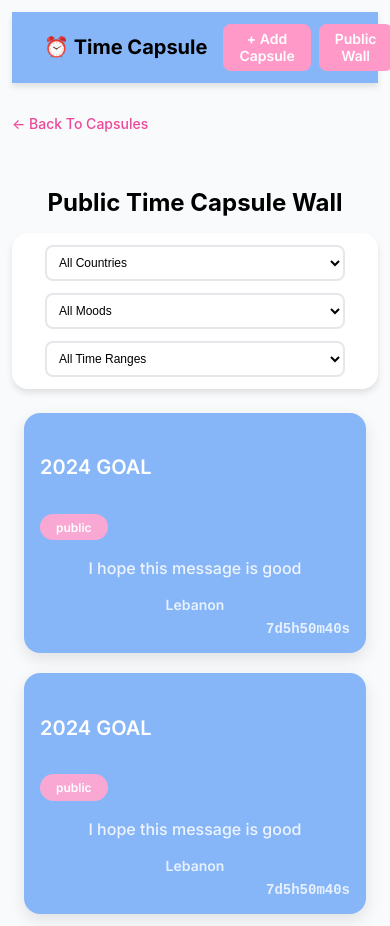
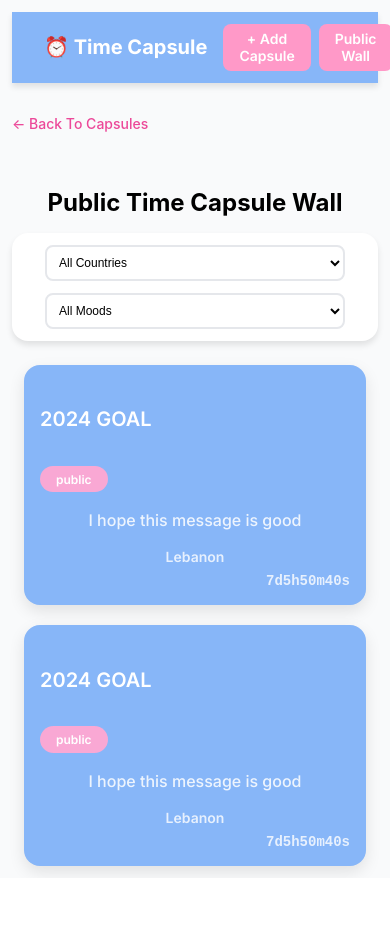
Before and after one commit to HadiHD17/Time-Capsule-Client, a React (Create React App) app: page /Public in a window 390 px wide. Shown: the top 926 px of the page. After the commit the page ends 878 px from the top, so only its background shows below. Built offline with nearby package versions, Linux system fonts and the light colour scheme.

Commit message:
finished linking for auth

```diff
--- a/src/pages/LoginPage.jsx
+++ b/src/pages/LoginPage.jsx
@@ -1,29 +1,38 @@
-import React, {useState} from 'react'
-import "../styles/Login.css"
-import { useNavigate } from 'react-router-dom';
-
+import React, { useState } from "react";
+import "../styles/Login.css";
+import { useNavigate } from "react-router-dom";
+import axios from "axios";
 
 const LoginPage = () => {
   const [email, setemail] = useState("");
   const [password, setpassword] = useState("");
+  const [loginError, setLoginError] = useState("");
   const navigate = useNavigate();
 
-    const Login = (e) => {
+  const Login = async (e) => {
     e.preventDefault();
+    setLoginError("");
 
     const formdata = new FormData();
     formdata.append("email", email);
     formdata.append("password", password);
-
-        //for(let pair of formdata.entries()){
-          //  console.log(pair[0] + ": " + pair[1]);
-        //}
-       if(formdata){
+    try {
+      const res = await axios.post(
+        "http://127.0.0.1:8000/api/v0.1/guest/login",
+        formdata
+      );
+      if (res.data?.status == "success") {
+        localStorage.setItem("token", res.data.payload.token);
         navigate("/Dashboard");
       }
+      setLoginError("Invalid email or password.");
+    } catch (error) {
+      setLoginError("Server error. Please try again later.");
+      console.error("Login error:", error);
     }
+  };
   return (
-    <div className='LoginForm'>
+    <div className="LoginForm">
       <h1>Welcome Back!</h1>
       <form onSubmit={Login}>
         <input
@@ -32,7 +41,8 @@ const LoginPage = () => {
           className="email"
           placeholder="enter your email"
           onChange={(e) => setemail(e.target.value)}
-            required />
+          required
+        />
 
         <input
           type="password"
@@ -40,13 +50,16 @@ const LoginPage = () => {
           className="password"
           placeholder="enter your password"
           onChange={(e) => setpassword(e.target.value)}
-            required />
+          required
+        />
 
-            <button type="submit" className="loginbtn" >Login</button>
-
+        <button type="submit" className="loginbtn">
+          Login
+        </button>
+        {loginError && <p className="error-text">{loginError}</p>}
       </form>
     </div>
-  )
-}
+  );
+};
 
-export default LoginPage
+export default LoginPage;
--- a/src/pages/PublicWallPage.jsx
+++ b/src/pages/PublicWallPage.jsx
@@ -1,24 +1,23 @@
-import React, {useState} from 'react'
-import NavBar from '../components/shared/NavBar'
-import { Link } from 'react-router-dom'
-import CapsuleCard from '../components/landing/CapsuleCard'
-import "../styles/PublicWall.css"
-import CapsuleModal from '../components/landing/CapsuleModal';
+import React, { useState } from "react";
+import NavBar from "../components/shared/NavBar";
+import { Link } from "react-router-dom";
+import CapsuleCard from "../components/landing/CapsuleCard";
+import "../styles/PublicWall.css";
+import CapsuleModal from "../components/landing/CapsuleModal";
 
 const PublicWallPage = () => {
   const [selectedCapsuleId, setSelectedCapsuleId] = useState(null);
-    const [country, setCountry] = useState('');
-    const [mood, setMood] = useState('');
-    const [timerange, setTimeRange] = useState('');
-    const [capsules, setcapsules] = useState([{
+  const [country, setCountry] = useState("");
+  const [mood, setMood] = useState("");
+  const [capsules, setcapsules] = useState([
+    {
       id: 1,
       title: "2024 GOAL",
       message: "I hope this message is good",
       privacy: "public",
       country: "Lebanon",
       mood: "Happy",
-        timerange: "This Week",
-        countdown: "7d5h50m40s"
+      countdown: "7d5h50m40s",
     },
     {
       id: 2,
@@ -27,24 +26,28 @@ const PublicWallPage = () => {
       privacy: "public",
       country: "Lebanon",
       mood: "Sad",
-        timerange: "This Month",
-        countdown: "7d5h50m40s"
-      }]);
-    const selectedCapsule = capsules.find(c => c.id === selectedCapsuleId);
+      countdown: "7d5h50m40s",
+    },
+  ]);
+  const selectedCapsule = capsules.find((c) => c.id === selectedCapsuleId);
 
   return (
-    <div className='Public-Wall'>
-        <NavBar/>
+    <div className="Public-Wall">
+      <NavBar />
       <div className="wall-header">
-        <div className='back'>
+        <div className="back">
           <h4>
-                <Link to ="/Dashboard">← Back To Capsules</Link>
+            <Link to="/Dashboard">← Back To Capsules</Link>
           </h4>
         </div>
         <h1>Public Time Capsule Wall</h1>
       </div>
-        <div className='Filters'>
-            <select id="Country" className='Country-filter' name='Country' onChange={(e) => setCountry(e.target.value)}>
+      <div className="Filters">
+        <select
+          id="Country"
+          className="Country-filter"
+          name="Country"
+          onChange={(e) => setCountry(e.target.value)}>
           <option value="">All Countries</option>
           <option value="Lebanon">🇱🇧 Lebanon</option>
           <option value="USA">🇺🇸 United States</option>
@@ -55,7 +58,11 @@ const PublicWallPage = () => {
           <option value="India">🇮🇳 India</option>
         </select>
 
-            <select id="Mood" className='Mood-filter' name='Mood' onChange={(e) => setMood(e.target.value)}>
+        <select
+          id="Mood"
+          className="Mood-filter"
+          name="Mood"
+          onChange={(e) => setMood(e.target.value)}>
           <option value="">All Moods</option>
           <option value="Happy">😊 Happy</option>
           <option value="Sad">😢 Sad</option>
@@ -65,35 +72,31 @@ const PublicWallPage = () => {
           <option value="Bored">😐 Bored</option>
           <option value="Anxious">😰 Anxious</option>
         </select>
-
-            <select id="TimeRange" className='TimeRange-filter' name='TimeRange' onChange={(e) => setTimeRange(e.target.value)}>
-                <option value="">All Time Ranges</option>
-                <option value="This Week">☀️ This Week</option>
-                <option value="This Month">🌤️ This Month</option>
-                <option value="This Year">🌇 This Year</option>
-                <option value="Last Year">🌙 Last Year</option>
-            </select>
-
       </div>
-        <div className='PublicCapsules'>
+      <div className="PublicCapsules">
         {capsules
           .filter((capsule) => {
             return (
               capsule.privacy === "public" &&
               (mood === "" || capsule.mood === mood) &&
-                    (country === "" || capsule.country === country) &&
-                    (timerange === "" || capsule.timerange === timerange)
+              (country === "" || capsule.country === country)
             );
           })
           .map((capsule) => (
-                <CapsuleCard key={capsule.id} capsule={capsule} onClick={() => setSelectedCapsuleId(capsule.id)} />
+            <CapsuleCard
+              key={capsule.id}
+              capsule={capsule}
+              onClick={() => setSelectedCapsuleId(capsule.id)}
+            />
           ))}
       </div>
 
-        <CapsuleModal capsule={selectedCapsule} onClose={() => setSelectedCapsuleId(null)} />
+      <CapsuleModal
+        capsule={selectedCapsule}
+        onClose={() => setSelectedCapsuleId(null)}
+      />
+    </div>
+  );
+};
 
-    </div>
-  )
-}
-
-export default PublicWallPage
+export default PublicWallPage;
--- a/src/pages/RegisterPage.jsx
+++ b/src/pages/RegisterPage.jsx
@@ -1,16 +1,19 @@
-import React, {useState} from 'react'
-import "../styles/Register.css"
-import { useNavigate } from 'react-router-dom';
+import React, { useState } from "react";
+import "../styles/Register.css";
+import { useNavigate } from "react-router-dom";
+import axios from "axios";
 
 const RegisterPage = () => {
   const [fullname, setfullname] = useState("");
   const [email, setemail] = useState("");
   const [password, setpassword] = useState("");
   const [confirmpassword, setconfirmpassword] = useState("");
+  const [loginError, setLoginError] = useState("");
   const navigate = useNavigate();
 
-    const Register = (e) => {
+  const Register = async (e) => {
     e.preventDefault();
+    setLoginError("");
 
     const formdata = new FormData();
     formdata.append("fullname", fullname);
@@ -18,13 +21,21 @@ const RegisterPage = () => {
     formdata.append("password", password);
     formdata.append("confirmpassword", confirmpassword);
 
-        //for(let pair of formdata.entries()){
-          //  console.log(pair[0] + ": " + pair[1]);
-        //}
-        if(formdata){
+    try {
+      const res = await axios.post(
+        "http://127.0.0.1:8000/api/v0.1/guest/register",
+        formdata
+      );
+      if (res.data?.status == "success") {
+        localStorage.setItem("token", res.data.payload.token);
         navigate("/Dashboard");
       }
+      setLoginError("Invalid email or password.");
+    } catch (error) {
+      setLoginError("Server error. Please try again later.");
+      console.error("Login error:", error);
     }
+  };
   return (
     <div className="RegisterForm">
       <h1>CREATE ACCOUNT</h1>
@@ -35,7 +46,8 @@ const RegisterPage = () => {
           className="fullname"
           placeholder="enter your full name"
           onChange={(e) => setfullname(e.target.value)}
-            required />
+          required
+        />
 
         <input
           type="email"
@@ -43,7 +55,8 @@ const RegisterPage = () => {
           className="email"
           placeholder="enter your email"
           onChange={(e) => setemail(e.target.value)}
-            required />
+          required
+        />
 
         <input
           type="password"
@@ -51,7 +64,8 @@ const RegisterPage = () => {
           className="password"
           placeholder="enter your password"
           onChange={(e) => setpassword(e.target.value)}
-            required />
+          required
+        />
 
         <input
           type="password"
@@ -59,13 +73,15 @@ const RegisterPage = () => {
           className="confirmpassword"
           placeholder="confirm your password"
           onChange={(e) => setconfirmpassword(e.target.value)}
-            required />
+          required
+        />
 
-            <button type="submit" className="registerbtn" >Sign Up</button>
-
+        <button type="submit" className="registerbtn">
+          Sign Up
+        </button>
       </form>
     </div>
-  )
-}
+  );
+};
 
-export default RegisterPage
+export default RegisterPage;
--- a/src/styles/PublicWall.css
+++ b/src/styles/PublicWall.css
@@ -2,7 +2,6 @@
 .Public-Wall {
   min-height: 100vh;
   background: #f9fafb;
-    padding: 2rem 1rem;
   position: relative;
 }
 
@@ -10,13 +9,16 @@
 .back {
   margin-bottom: 1rem;
   z-index: 10;
-
 }
 .wall-header {
   max-width: 1200px;
   margin: 0 auto;
   padding-top: 2rem;
   text-align: center;
+}
+
+.wall-header h1 {
+  color: #000000;
 }
 
 .back h4 {
@@ -40,15 +42,6 @@
 }
 
 /* Main Content - Centered */
-.Public-Wall h1 {
-    text-align: center;
-    font-size: 2.5rem;
-    font-weight: bold;
-    color: #000000;
-    margin: 6rem auto 2rem auto;
-    max-width: 1200px;
-    padding-top: 2rem;
-}
 
 /* Filters Section - Centered */
 .Filters {
@@ -66,8 +59,7 @@
 
 /* Filter Dropdowns */
 .Country-filter,
-.Mood-filter,
-.TimeRange-filter {
+.Mood-filter {
   padding: 0.75rem 1rem;
   border: 2px solid #e5e7eb;
   border-radius: 0.5rem;
@@ -81,16 +73,14 @@
 }
 
 .Country-filter:focus,
-.Mood-filter:focus,
-.TimeRange-filter:focus {
+.Mood-filter:focus {
   outline: none;
   border-color: #ec4899;
   box-shadow: 0 0 0 3px rgba(236, 72, 153, 0.1);
 }
 
 .Country-filter:hover,
-.Mood-filter:hover,
-.TimeRange-filter:hover {
+.Mood-filter:hover {
   border-color: #d1d5db;
 }
 
@@ -129,8 +119,7 @@
   }
 
   .Country-filter,
-    .Mood-filter,
-    .TimeRange-filter {
+  .Mood-filter {
     width: 100%;
     max-width: 300px;
   }
@@ -169,8 +158,7 @@
   }
 
   .Country-filter,
-    .Mood-filter,
-    .TimeRange-filter {
+  .Mood-filter {
     padding: 0.625rem 0.75rem;
     font-size: 0.8125rem;
     min-width: 160px;
@@ -204,8 +192,7 @@
   }
 
   .Country-filter,
-    .Mood-filter,
-    .TimeRange-filter {
+  .Mood-filter {
     padding: 0.5rem;
     font-size: 0.75rem;
     min-width: 140px;
```
Lines whose indentation alone changed are shown as unchanged.
